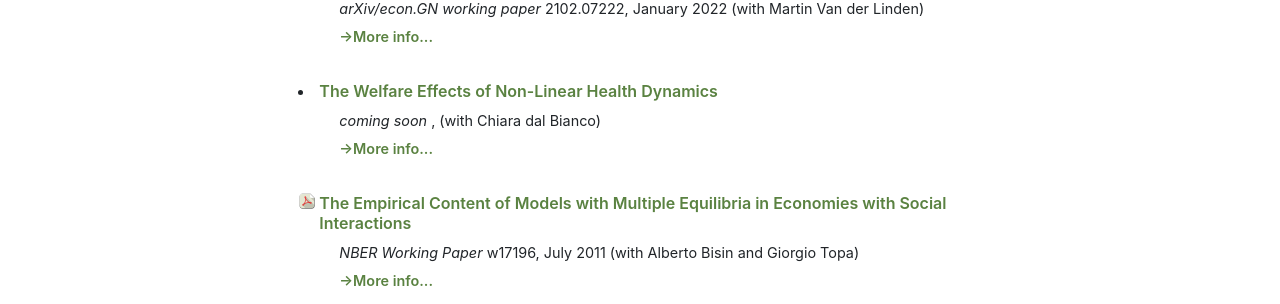
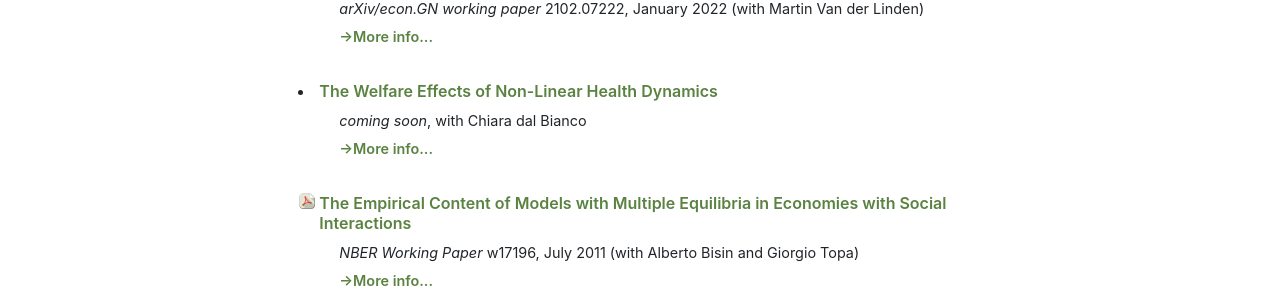
Before and after one commit to andreamoro-git/andreamoro-git.github.io, a Jekyll site: the page built from index.md, in a window 1280 px wide and 900 px high, scrolled down 435 px. Shown: the part 148-452 px from the top of the window. Built offline with Jekyll 4.4.1, drawn with Linux system fonts in a browser that asks for light colours; our own code applies the rules of GitHub Pages for plain Markdown files.

Commit message:
spacing again

```diff
--- a/_includes/article.html
+++ b/_includes/article.html
@@ -48,7 +48,9 @@
         {%- endif -%},
         {{ post.publisher }},
       {%- else -%}
-        <i>{{ post.journal }}</i>{{ ' ' | append: post.volume }}{%- if post.number -%} ({{ post.number }}){%- endif -%},
+        <i>{{ post.journal }}</i>
+        {%- if post.volume %} {{ post.volume }}{%- endif -%}
+        {%- if post.number -%} ({{ post.number }}){%- endif -%},
       {% endif %}
       {%- if post.nocite != true -%}
         {% if post.month != false -%} {{ month }} {%- endif %}
```
Also changed, not shown: _posts/2022-01-04-dalbianco-moro-nonlinear-health.md (+1 -1 lines).
